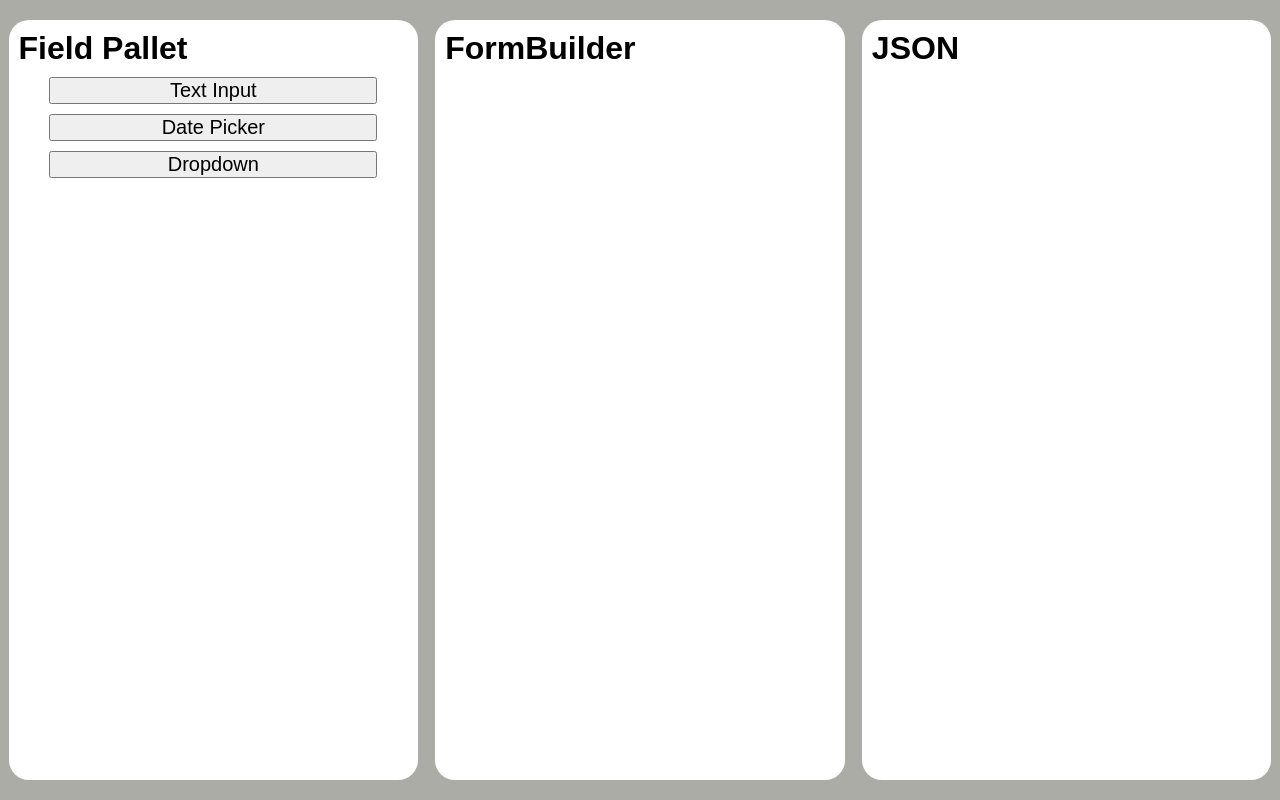
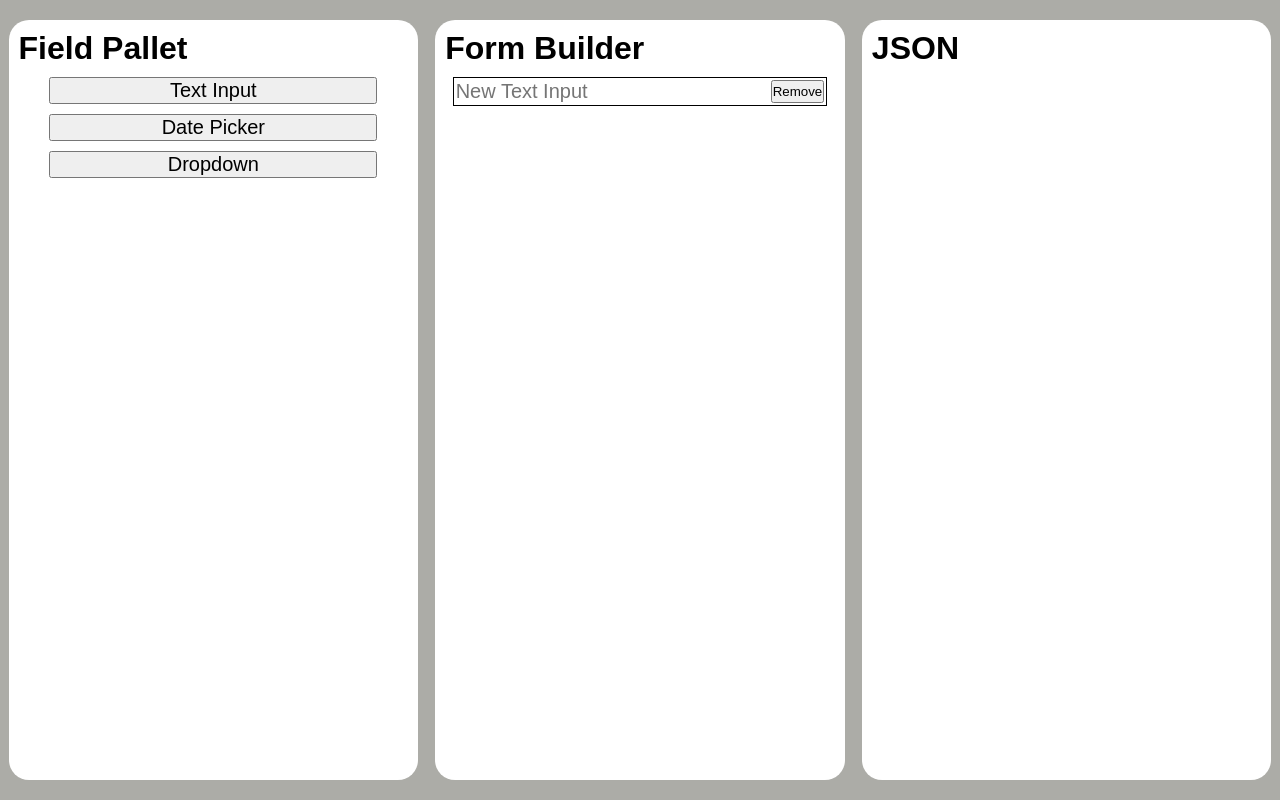
Before and after one commit to kolev03/-Dynamic-Form-Builder, a Vue app in the folder my-form-builder/: page / in a window 1280 px wide. Both pictures are taken after a click on the button "Text Input". Built offline with nearby package versions, Linux system fonts and the light colour scheme.

Commit message:
Making the forms appear, when a button is clicked. Removing button is also added

```diff
--- a/my-form-builder/src/App.vue
+++ b/my-form-builder/src/App.vue
@@ -2,12 +2,30 @@
 import FieldPallet from "./components/FieldPallet.vue";
 import FormBuilder from "./components/FormBuilder.vue";
 import JsonSchemaPreview from "./components/JsonSchemaPreview.vue";
+import { ref } from "vue";
+
+const fields = ref([]);
+
+let idForm = 0;
+
+function handleAdd(btn) {
+  idForm++;
+  fields.value.push({
+    id: idForm,
+    type: btn.type,
+    label: `New ${btn.label}`,
+  });
+}
+
+function removeField(id) {
+  fields.value = fields.value.filter((field) => field.id !== id);
+}
 </script>
 
 <template>
   <div class="main-body">
-    <FieldPallet></FieldPallet>
-    <FormBuilder></FormBuilder>
+    <FieldPallet @add="handleAdd" />
+    <FormBuilder @remove="removeField" :fields="fields"  />
     <JsonSchemaPreview></JsonSchemaPreview>
   </div>
 </template>
--- a/my-form-builder/src/components/FieldPallet.vue
+++ b/my-form-builder/src/components/FieldPallet.vue
@@ -1,5 +1,7 @@
 <script setup>
-import { ref } from "vue";
+import { ref, defineEmits } from "vue";
+
+const emit = defineEmits(["add"]);
 
 const buttons = ref([
   { label: "Text Input", type: "text" },
@@ -7,8 +9,8 @@ const buttons = ref([
   { label: "Dropdown", type: "select" },
 ]);
 
-function addField(params) {
-  console.log(params);
+function addField(btn) {
+  emit("add", btn);
 }
 </script>
 
@@ -19,7 +21,7 @@ function addField(params) {
       <button
         v-for="btn in buttons"
         :key="btn.type"
-        @click="addField(btn.type)"
+        @click="addField(btn)"
       >
         {{ btn.label }}
       </button>
--- a/my-form-builder/src/components/FormBuilder.vue
+++ b/my-form-builder/src/components/FormBuilder.vue
@@ -1,11 +1,51 @@
 <script setup>
 import "../style.css";
+import { defineProps, defineEmits } from "vue";
+
+const emit = defineEmits(["remove"]);
+
+let props = defineProps({
+  fields: { type: Array, required: true },
+});
+
+function removeField(id) {
+  emit("remove", id);
+}
 </script>
 
 <template>
   <div class="main-column">
-    <h1>FormBuilder</h1>
+    <h1>Form Builder</h1>
+    <div v-for="field in fields" :key="field.id" class="form-field">
+      <input
+        v-if="field.type === 'text'"
+        type="text"
+        :placeholder="field.label"
+      />
+      <input v-else-if="field.type === 'date'" type="date" />
+      <select v-else>
+        <option>Option 1</option>
+      </select>
+
+      <button type="button" @click="removeField(field.id)">Remove</button>
+    </div>
   </div>
 </template>
 
-<style scoped></style>
+<style scoped>
+.form-field {
+  width: 90%;
+  margin: auto;
+  display: flex;
+  justify-content: space-between;
+  margin-bottom: 10px;
+  border: 1px solid black;
+  padding: 2px;
+}
+
+input,
+select {
+  border: none;
+  font-size: 1.25rem;
+}
+</style>
--- a/my-form-builder/src/components/JsonSchemaPreview.vue
+++ b/my-form-builder/src/components/JsonSchemaPreview.vue
@@ -6,5 +6,4 @@
   </div>
 </template>
 
-<style scoped>
-</style>
+<style scoped></style>
```
